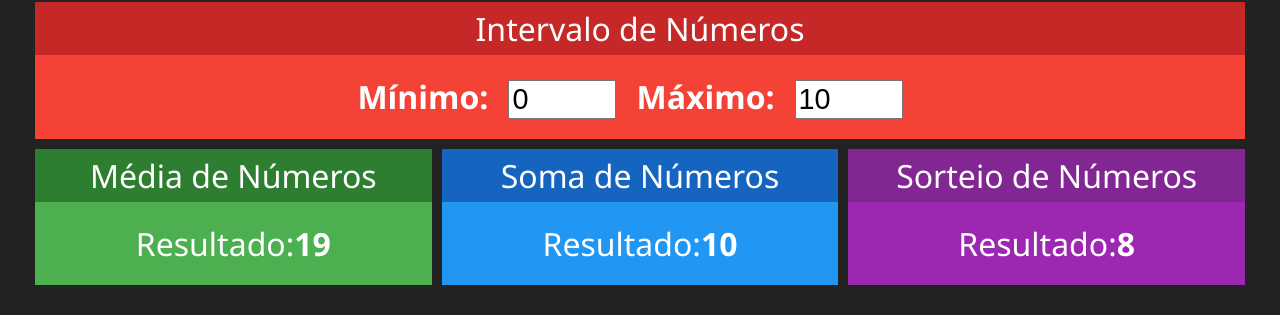
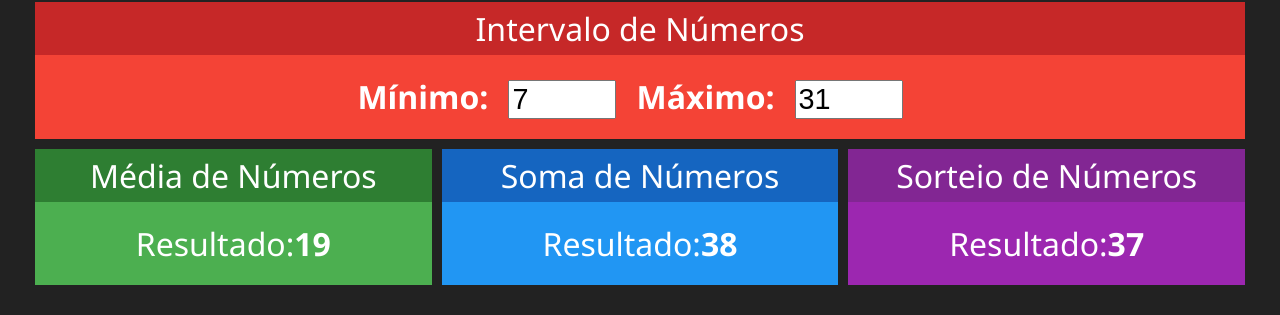
Before and after one commit to ponqueli/react-redux-simples, a React (Create React App) app: page / in a window 1280 px wide. Shown: the part 206-521 px from the top of the page. Built offline with nearby package versions, Linux system fonts and the light colour scheme.

Commit message:
conectando componentes com redux

```diff
--- a/src/components/Intervalo.jsx
+++ b/src/components/Intervalo.jsx
@@ -1,22 +1,31 @@
-import './Intervalo.css';
-import Card from './Card';
-import React from 'react';
+import "./Intervalo.css";
+import Card from "./Card";
+import React, { useState } from "react";
+import { connect } from "react-redux";
 
 const Intervalo = (props) => {
+  const { min, max } = props;
   return (
     <Card title="Intervalo de Números" red>
       <div className="Intervalo">
         <span>
           <strong>Mínimo:</strong>
-                <input type="number" value={0} />
+          <input type="number" value={min} readOnly />
         </span>
         <span>
           <strong>Máximo:</strong>
-                <input type="number" value={10} />
+          <input type="number" value={max} readOnly />
         </span>
       </div>
     </Card>
-  )
+  );
+};
+
+function mapStateToProps(state) {
+  return {
+    min: state.numeros.min,
+    max: state.numeros.max,
+  };
 }
 
-export default Intervalo;
+export default connect(mapStateToProps)(Intervalo);
--- a/src/components/Soma.jsx
+++ b/src/components/Soma.jsx
@@ -1,18 +1,29 @@
-import './Intervalo.css';
-import Card from './Card';
-import React from 'react';
+import "./Intervalo.css";
+import Card from "./Card";
+import React from "react";
+import { connect } from "react-redux";
 
 const Soma = (props) => {
+
+  const {min, max} = props;
+
   return (
     <Card title="Soma de Números" blue>
-        <div className="Soma">
-            <span>
-                <span>Resultado:</span>
-                <strong>10</strong>
-            </span>
-        </div>
+      <div className="Soma">
+        <span>
+          <span>Resultado:</span>
+          <strong>{ min + max }</strong>
+        </span>
+      </div>
     </Card>
-  )
+  );
+};
+
+function mapStateToProps(state){
+  return{
+    min: state.numeros.min,
+    max: state.numeros.max
+  }
 }
 
-export default Soma;
+export default connect(mapStateToProps)(Soma);
--- a/src/components/Sorteio.jsx
+++ b/src/components/Sorteio.jsx
@@ -1,18 +1,29 @@
-import './Intervalo.css';
-import Card from './Card';
-import React from 'react';
+import "./Intervalo.css";
+import Card from "./Card";
+import React from "react";
+import { connect } from "react-redux";
 
 const Sorteio = (props) => {
+  const { min, max } = props;
+  const aleatoryNumber = parseInt(Math.random() * max + min);
+
   return (
     <Card title="Sorteio de Números" purple>
-        <div className="Sorteio">
-            <span>
-                <span>Resultado:</span>
-                <strong>8</strong>
-            </span>
-        </div>
+      <div className="Sorteio">
+        <span>
+          <span>Resultado:</span>
+          <strong>{aleatoryNumber}</strong>
+        </span>
+      </div>
     </Card>
-  )
+  );
+};
+
+function mapStateToProps(state) {
+  return {
+    min: state.numeros.min,
+    max: state.numeros.max,
+  };
 }
 
-export default Sorteio;
+export default connect(mapStateToProps)(Sorteio);
```
Lines whose indentation alone changed are shown as unchanged.
